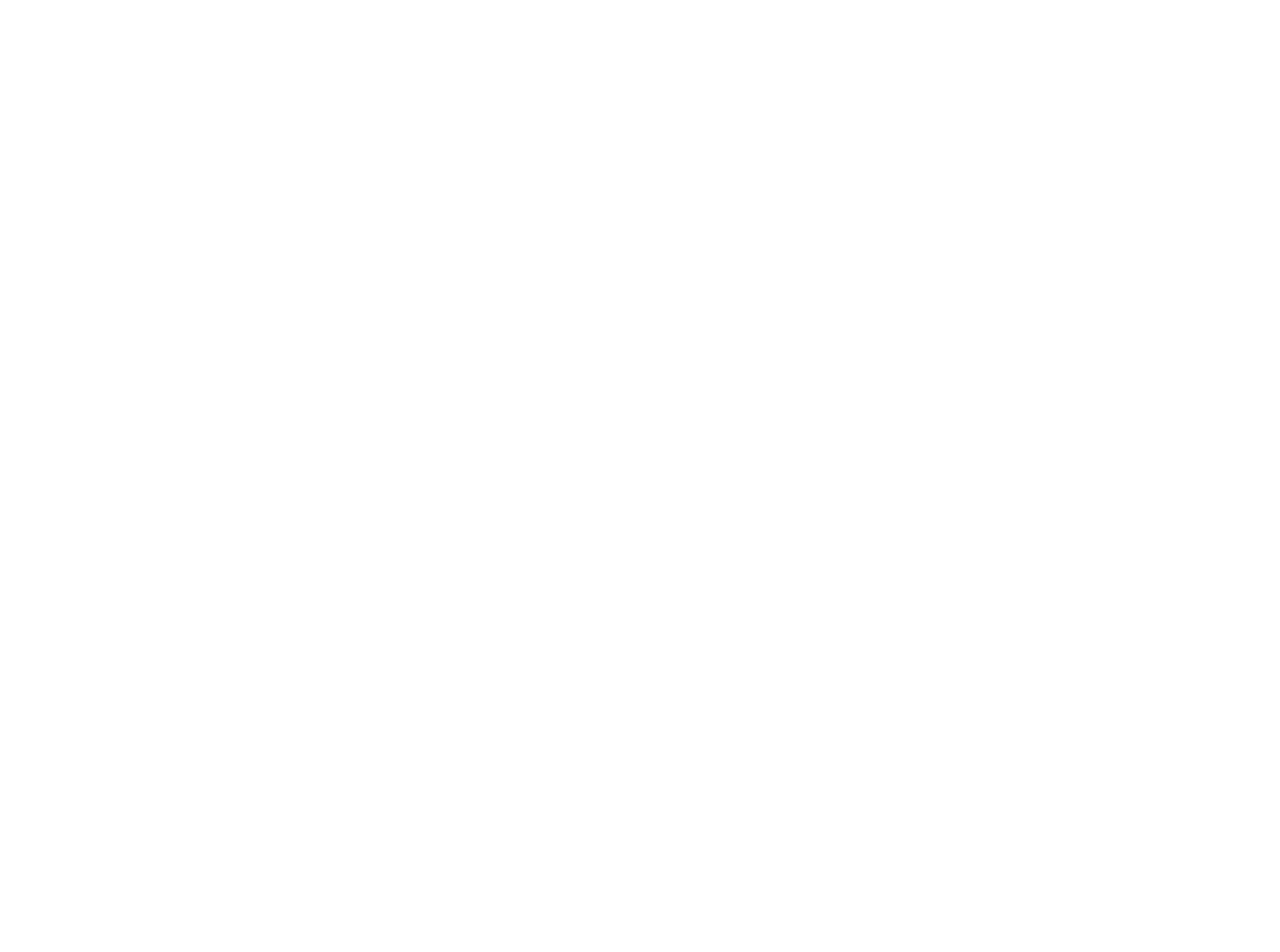
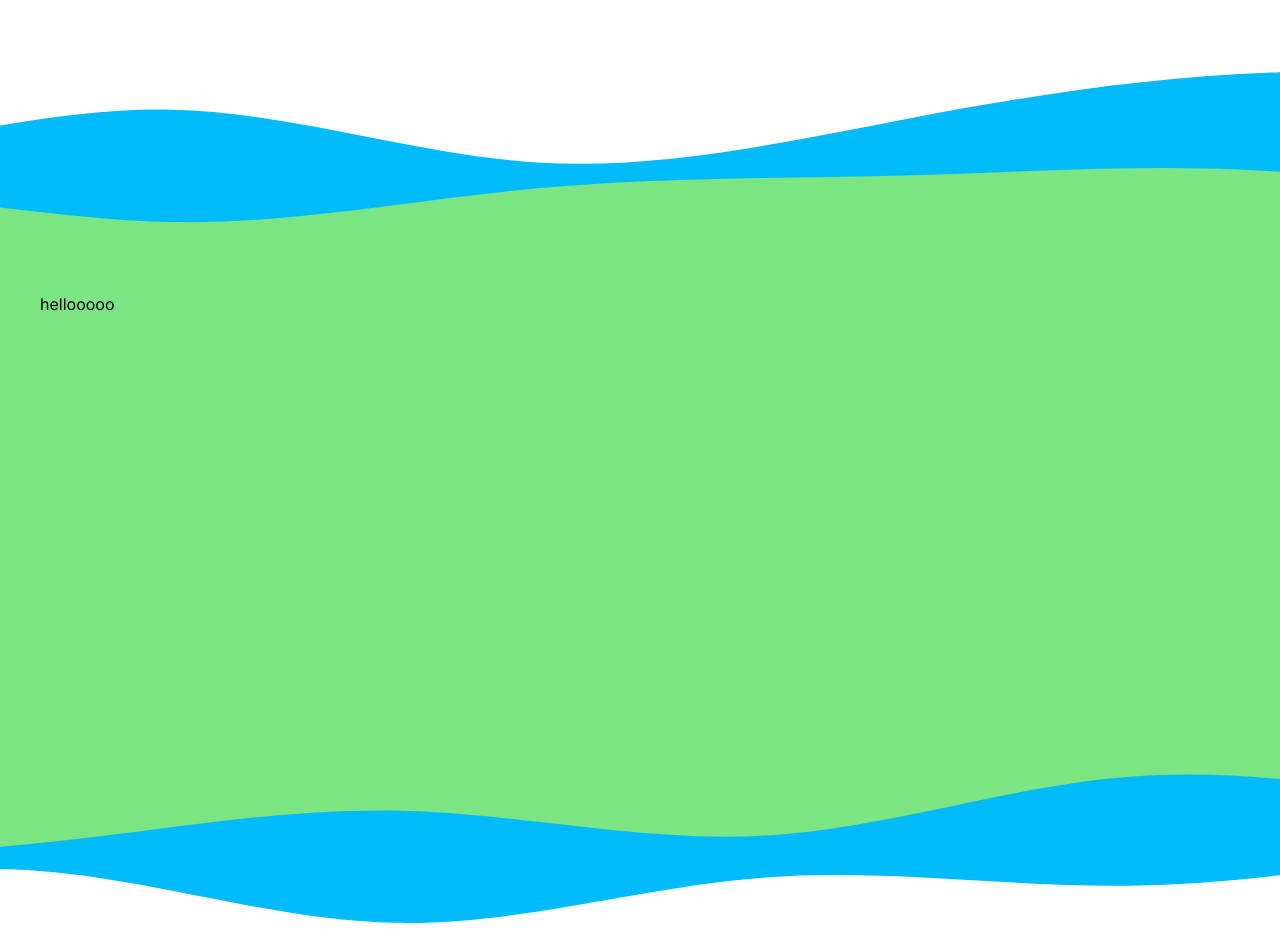
Before and after one commit to RebeccaFransson/portfolio, a Next.js app: page / in a window 1280 px wide. Shown: the part 2045-2997 px from the top of the page. Before the commit the page ends 1805 px from the top, so only its background shows below. Built offline with nearby package versions, Linux system fonts and the light colour scheme.

Commit message:
wave in its own component

```diff
--- /dev/null
+++ b/app/_components/svgs/wave.tsx
@@ -0,0 +1,30 @@
+export const Wave = ({
+  viewBox,
+  colors,
+  upsideDown = false,
+}: {
+  viewBox: string;
+  colors: { back: `fill-${string}`; front: `fill-${string}` };
+  upsideDown?: boolean;
+}) => {
+  return (
+    <svg
+      xmlns="http://www.w3.org/2000/svg"
+      id="visual"
+      viewBox={viewBox}
+      height="200"
+      version="1.1"
+      className={`w-full ${upsideDown ? "rotate-180" : ""}`}
+    >
+      <path
+        xmlns="http://www.w3.org/2000/svg"
+        d="M0 539L21.5 535.2C43 531.3 86 523.7 128.8 523.2C171.7 522.7 214.3 529.3 257.2 526C300 522.7 343 509.3 385.8 510.2C428.7 511 471.3 526 514.2 528.7C557 531.3 600 521.7 642.8 513.5C685.7 505.3 728.3 498.7 771.2 497.2C814 495.7 857 499.3 878.5 501.2L900 503L900 601L878.5 601C857 601 814 601 771.2 601C728.3 601 685.7 601 642.8 601C600 601 557 601 514.2 601C471.3 601 428.7 601 385.8 601C343 601 300 601 257.2 601C214.3 601 171.7 601 128.8 601C86 601 43 601 21.5 601L0 601Z"
+        className={colors.back}
+      />
+      <path
+        className={colors.front}
+        d="M0 548L21.5 552.2C43 556.3 86 564.7 128.8 561.3C171.7 558 214.3 543 257.2 540.7C300 538.3 343 548.7 385.8 549.5C428.7 550.3 471.3 541.7 514.2 537.7C557 533.7 600 534.3 642.8 533.2C685.7 532 728.3 529 771.2 531.7C814 534.3 857 542.7 878.5 546.8L900 551L900 601L878.5 601C857 601 814 601 771.2 601C728.3 601 685.7 601 642.8 601C600 601 557 601 514.2 601C471.3 601 428.7 601 385.8 601C343 601 300 601 257.2 601C214.3 601 171.7 601 128.8 601C86 601 43 601 21.5 601L0 601Z"
+      />
+    </svg>
+  );
+};
--- a/app/page.tsx
+++ b/app/page.tsx
@@ -1,6 +1,7 @@
 import Image from "next/image";
 import { ScrollPastMeButton } from "./_components/scrollPastMeButton";
 import { FloatingBox } from "./_components/floatingBox";
+import { Wave } from "./_components/svgs/wave";
 
 export default function Home() {
   return (
@@ -38,24 +39,11 @@
           className=" absolute top-14 left-[26vw] text-orange-400"
           id={"knowMore"}
         />
-        <svg
-          xmlns="http://www.w3.org/2000/svg"
-          id="visual"
+        <Wave
           viewBox="200 500 200 70"
-          height="200"
-          version="1.1"
-          className="w-full "
-        >
-          <path
-            xmlns="http://www.w3.org/2000/svg"
-            d="M0 539L21.5 535.2C43 531.3 86 523.7 128.8 523.2C171.7 522.7 214.3 529.3 257.2 526C300 522.7 343 509.3 385.8 510.2C428.7 511 471.3 526 514.2 528.7C557 531.3 600 521.7 642.8 513.5C685.7 505.3 728.3 498.7 771.2 497.2C814 495.7 857 499.3 878.5 501.2L900 503L900 601L878.5 601C857 601 814 601 771.2 601C728.3 601 685.7 601 642.8 601C600 601 557 601 514.2 601C471.3 601 428.7 601 385.8 601C343 601 300 601 257.2 601C214.3 601 171.7 601 128.8 601C86 601 43 601 21.5 601L0 601Z"
-            className="fill-pink-400"
-          />
-          <path
-            className="fill-orange-300"
-            d="M0 548L21.5 552.2C43 556.3 86 564.7 128.8 561.3C171.7 558 214.3 543 257.2 540.7C300 538.3 343 548.7 385.8 549.5C428.7 550.3 471.3 541.7 514.2 537.7C557 533.7 600 534.3 642.8 533.2C685.7 532 728.3 529 771.2 531.7C814 534.3 857 542.7 878.5 546.8L900 551L900 601L878.5 601C857 601 814 601 771.2 601C728.3 601 685.7 601 642.8 601C600 601 557 601 514.2 601C471.3 601 428.7 601 385.8 601C343 601 300 601 257.2 601C214.3 601 171.7 601 128.8 601C86 601 43 601 21.5 601L0 601Z"
-          />
-        </svg>
+          colors={{ front: "fill-orange-300", back: "fill-pink-400" }}
+        />
+
         <div className="flex gap-12 bg-orange-300 h-[500px] w-full p-10 ">
           <div>This is me, bla bla bla</div>
           <Image
@@ -66,28 +54,29 @@
             alt="a profile picture of rebecca"
           />
         </div>
-        <svg
-          xmlns="http://www.w3.org/2000/svg"
-          id="visual"
+        <Wave
           viewBox="500 490 100 70"
-          height="200"
-          version="1.1"
-          className="w-full rotate-180"
-        >
-          <path
-            xmlns="http://www.w3.org/2000/svg"
-            d="M0 539L21.5 535.2C43 531.3 86 523.7 128.8 523.2C171.7 522.7 214.3 529.3 257.2 526C300 522.7 343 509.3 385.8 510.2C428.7 511 471.3 526 514.2 528.7C557 531.3 600 521.7 642.8 513.5C685.7 505.3 728.3 498.7 771.2 497.2C814 495.7 857 499.3 878.5 501.2L900 503L900 601L878.5 601C857 601 814 601 771.2 601C728.3 601 685.7 601 642.8 601C600 601 557 601 514.2 601C471.3 601 428.7 601 385.8 601C343 601 300 601 257.2 601C214.3 601 171.7 601 128.8 601C86 601 43 601 21.5 601L0 601Z"
-            className="fill-pink-400"
-          />
-          <path
-            className="fill-orange-300"
-            d="M0 548L21.5 552.2C43 556.3 86 564.7 128.8 561.3C171.7 558 214.3 543 257.2 540.7C300 538.3 343 548.7 385.8 549.5C428.7 550.3 471.3 541.7 514.2 537.7C557 533.7 600 534.3 642.8 533.2C685.7 532 728.3 529 771.2 531.7C814 534.3 857 542.7 878.5 546.8L900 551L900 601L878.5 601C857 601 814 601 771.2 601C728.3 601 685.7 601 642.8 601C600 601 557 601 514.2 601C471.3 601 428.7 601 385.8 601C343 601 300 601 257.2 601C214.3 601 171.7 601 128.8 601C86 601 43 601 21.5 601L0 601Z"
-          />
-        </svg>
+          colors={{ front: "fill-orange-300", back: "fill-pink-400" }}
+          upsideDown
+        />
       </div>
-      <div className="flex gap-12 h-[500px] w-full p-10 ">hellooooo</div>
-      <div className="flex gap-12 bg-green-400 h-[500px] w-full p-10 ">
-        hellooooo
+      <div>
+        <div className="flex gap-12 h-[500px] w-full p-10 ">hellooooo</div>
+      </div>
+      <div className="flex flex-col w-full">
+        <Wave
+          viewBox="500 490 100 70"
+          colors={{ front: "fill-green-400", back: "fill-blue-400" }}
+        />
+        <div className="flex gap-12 bg-green-400 h-[500px] w-full p-10 ">
+          hellooooo
+        </div>
+
+        <Wave
+          viewBox="200 500 200 70"
+          colors={{ front: "fill-green-400", back: "fill-blue-400" }}
+          upsideDown
+        />
       </div>
     </main>
   );
```
Also changed, not shown: app/_components/icon/doubleChevron.tsx (renamed from app/_components/icon/double-chevron.tsx).
